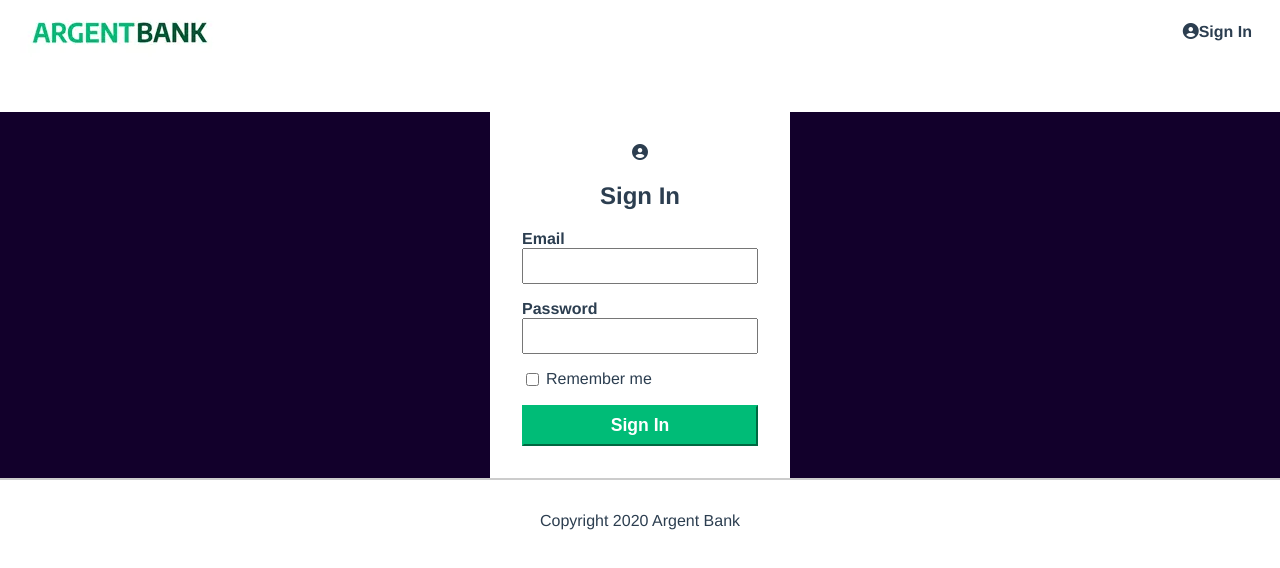
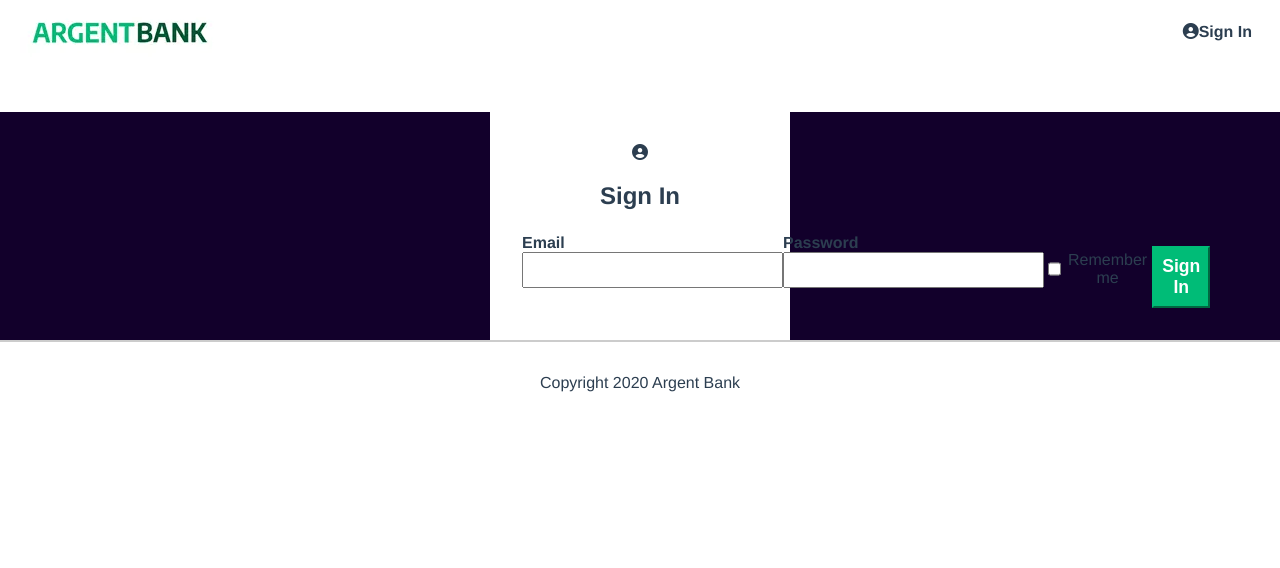
Before and after one commit to benjaminnicolas-teboul/ArgentBank-Front, a React (Vite) app: page /signin in a window 1280 px wide. Shown: the top 568 px of the page. Built offline with nearby package versions, Linux system fonts and the light colour scheme.

Commit message:
feat smal stles changes

```diff
--- a/src/components/EditUsernameForm/EditUsernameForm.scss
+++ b/src/components/EditUsernameForm/EditUsernameForm.scss
@@ -5,3 +5,16 @@
   font-weight: bold;
   padding: 10px;
 }
+
+form{
+  label{
+    padding-right:5px;
+  }
+  display: inline-flex;
+  align-items: center;
+  box-sizing: border-box;
+  input{
+
+     padding: 10px;
+  }
+}
--- a/src/components/LoginForm/LoginForm.jsx
+++ b/src/components/LoginForm/LoginForm.jsx
@@ -11,23 +11,25 @@ const LoginForm = () => {
    const [errorMessage, setErrorMessage] = useState("");
    const dispatch = useDispatch();
   const navigate = useNavigate()
-  const { loading, error, isAuthenticated } = useSelector(state => state.auth);
-  useEffect(() => {
-    if (isAuthenticated) {
-      dispatch(fetchUserProfile());
-      navigate('/user');
-    }
-  }, [isAuthenticated, dispatch, navigate]);
+  const { loading,  isAuthenticated, profileLoading, profileLoaded, profileError } = useSelector(state => state.auth);
+useEffect(() => {
+  if (isAuthenticated && !profileLoaded && !profileLoading) {
+    dispatch(fetchUserProfile());
+  }
+}, [isAuthenticated, profileLoaded, profileLoading, dispatch]);
+
+useEffect(() => {
+  if (profileLoaded) {
+    navigate('/user');
+  }
+}, [profileLoaded, navigate]);
+
    const handleSubmit = async (e) => {
     e.preventDefault();
     // Dispatch du thunk loginUser
     try {
       setErrorMessage("");
       await dispatch(loginUser({ email, password })).unwrap();
-      // Optionnel : va chercher le profil utilisateur après connexion
-      await dispatch(fetchUserProfile()).unwrap();
-      // Redirection vers /user si login réussi
-      navigate('/user');
     } catch (err) {
       setErrorMessage(err?.message || "Erreur lors de la connexion");
     }
@@ -64,7 +66,9 @@ const LoginForm = () => {
     <button className="sign-in-button" type="submit" disabled={loading}>
       {loading ? 'Connexion...' : 'Sign In'}
     </button>
-    {errorMessage  && <div className="error-message">{error}</div>}
+    {errorMessage  && <div className="error-message">{errorMessage}</div>}
+    {profileError && (<div className="error-message">  {profileError}
+      <button type="button" onClick={() => dispatch(fetchUserProfile())}></button></div>)}
   </form>
 );
 
--- a/src/routes/Home/Home.jsx
+++ b/src/routes/Home/Home.jsx
@@ -16,7 +16,6 @@ const Home = () => {
   // Redirection immédiate si déjà connecté
   if (isAuthenticated) {
     if(sessionStorage.getItem("token") != null){
-      console.log("hllo");
     return <Navigate to="/user" replace />;
       }
   }
--- a/src/routes/SignIn/SignIn.jsx
+++ b/src/routes/SignIn/SignIn.jsx
@@ -2,17 +2,13 @@ import Footer from "../../components/Footer/Footer";
 import Header from "../../components/Header/Header";
 import './Sign-in.scss';
 import LoginForm from "../../components/LoginForm/LoginForm";
-import { useSelector } from 'react-redux';
+
 import { Navigate } from 'react-router-dom';
 
 const SignIn = () => {
-  const isAuthenticated = useSelector(state => state.auth.isAuthenticated);
-  const user = useSelector(state => state.auth.user);
 
-  // Redirection immédiate si déjà connecté et profil chargé
-  if (isAuthenticated && user) {
-    return <Navigate to="/user" replace />;
-  }
+
+
 
   return (
     <div>
--- a/src/slices/UserSlice.js
+++ b/src/slices/UserSlice.js
@@ -64,6 +64,7 @@ const initialState = {
   isAuthenticated: !!sessionStorage.getItem("token"),
   profileLoading: false,
   profileError: null,
+  profileLoaded: false,
 };
 
 const authSlice = createSlice({
@@ -90,6 +91,7 @@ const authSlice = createSlice({
         state.loading = false;
         state.token = action.payload.token;
         state.isAuthenticated = true;
+        state.profileLoaded = false;
       })
       .addCase(loginUser.rejected, (state, action) => {
         state.loading = false;
@@ -101,6 +103,7 @@ const authSlice = createSlice({
       })
       .addCase(fetchUserProfile.fulfilled, (state, action) => {
         state.profileLoading = false;
+        state.profileLoaded = true;
         state.user = action.payload.body;
       })
       .addCase(fetchUserProfile.rejected, (state, action) => {
```
